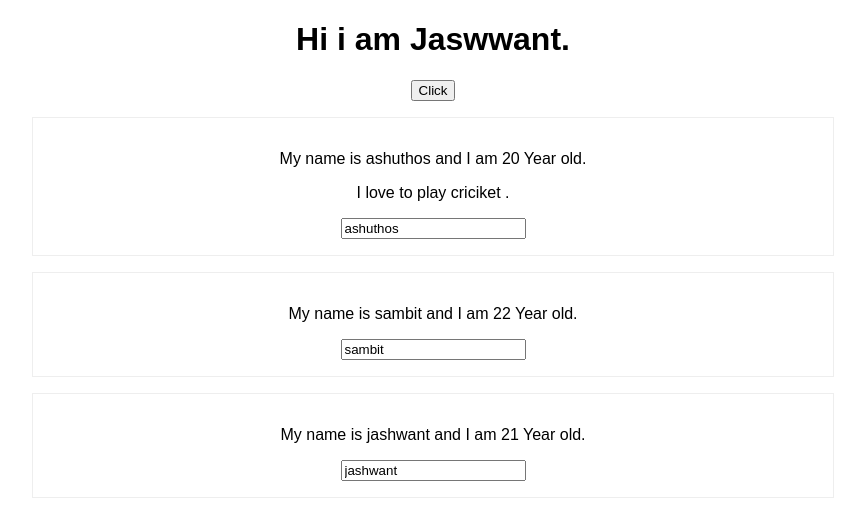
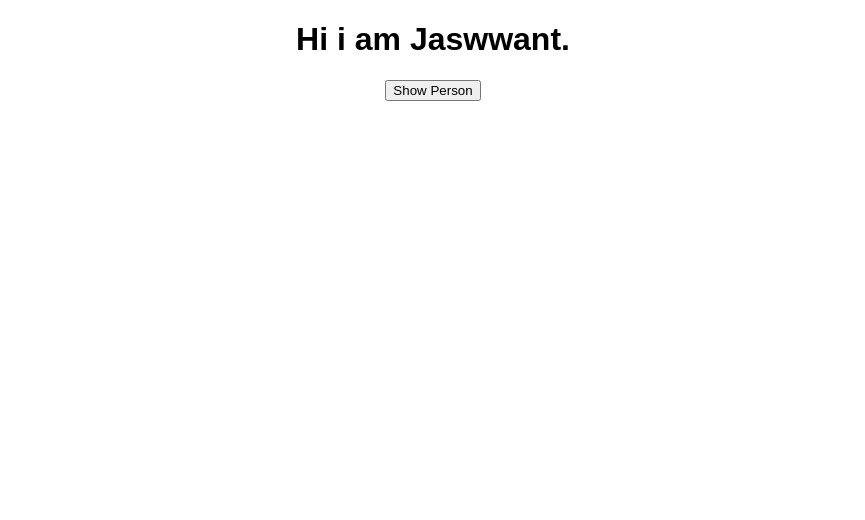
Before and after one commit to jashwant1234/starting_react, a React (Create React App) app in the folder react_app/: page / in a window 1280 px wide. Shown: the top 520 px of the page, without its empty margins (207-1072 px from the left). Built offline with nearby package versions, Linux system fonts and the light colour scheme.

Commit message:
add some condition to react app

```diff
--- a/react_app/src/App.js
+++ b/react_app/src/App.js
@@ -9,6 +9,7 @@ class App extends Component {
       { name: "sambit", age: "22" },
       { name: "jashwant", age: "21" },
     ],
+    showPersons : false,
   };
   switchNameHandler = (newName) => {
     this.setState({
@@ -29,12 +30,19 @@ class App extends Component {
       ],
     });
   };
+  togglePerson = () =>{
+    this.setState({
+      showPersons : ! this.state.showPersons
+    })
+  }
 
   render() {
     return (
       <div className="App">
         <h1>Hi i am Jaswwant.</h1>
-        <button onClick={() =>  this.switchNameHandler("somu!!!!")}>Click</button>
+        <button onClick={this.togglePerson}>Show Person</button>
+        { this.state.showPersons ?
+        <div>
           <Person
             name={this.state.persons[0].name}
             age={this.state.persons[0].age}
@@ -51,6 +59,8 @@ class App extends Component {
             name={this.state.persons[2].name}
             age={this.state.persons[2].age}
           />
+        </div> : null
+        }
       </div>
     );
   }
```
Lines whose indentation alone changed are shown as unchanged.
